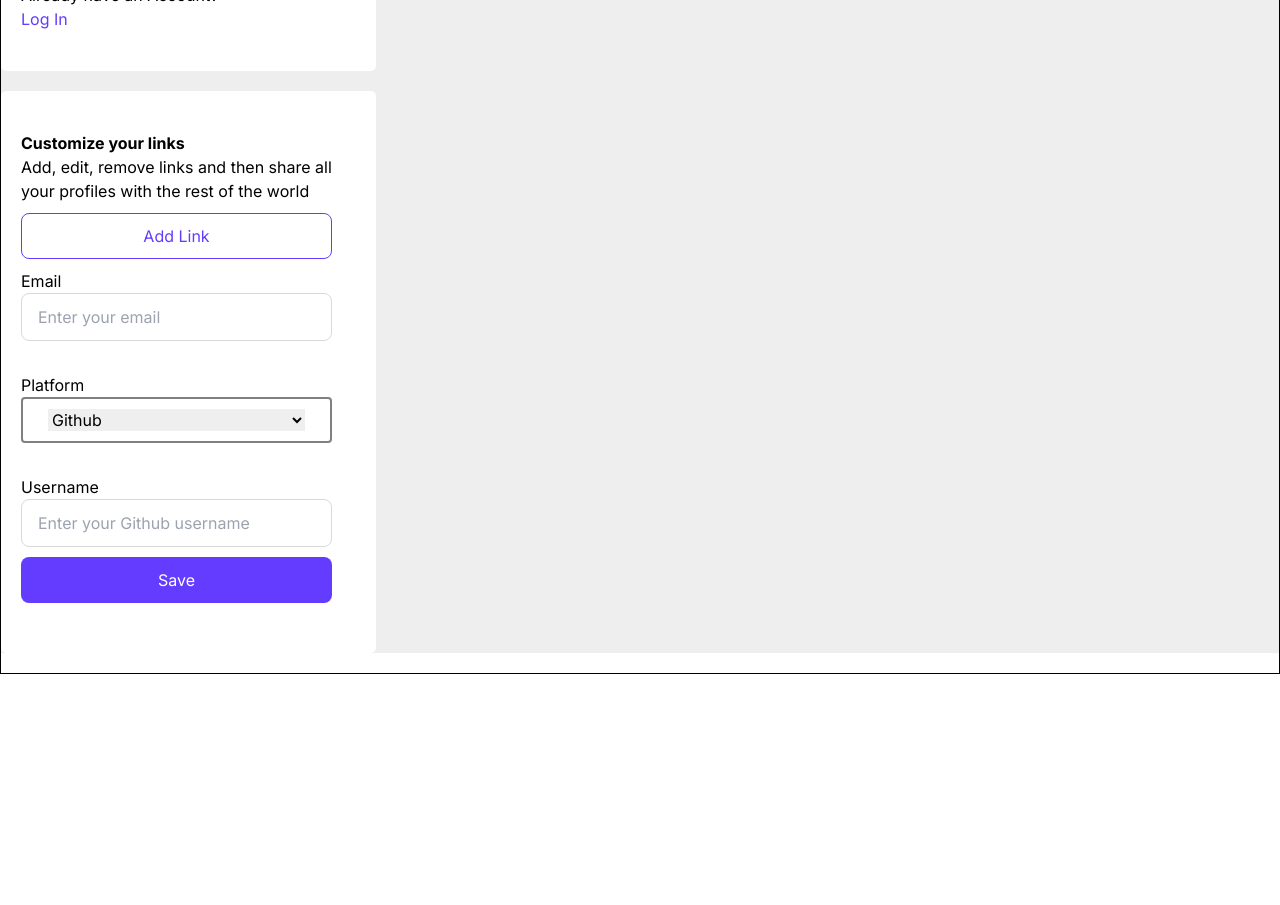
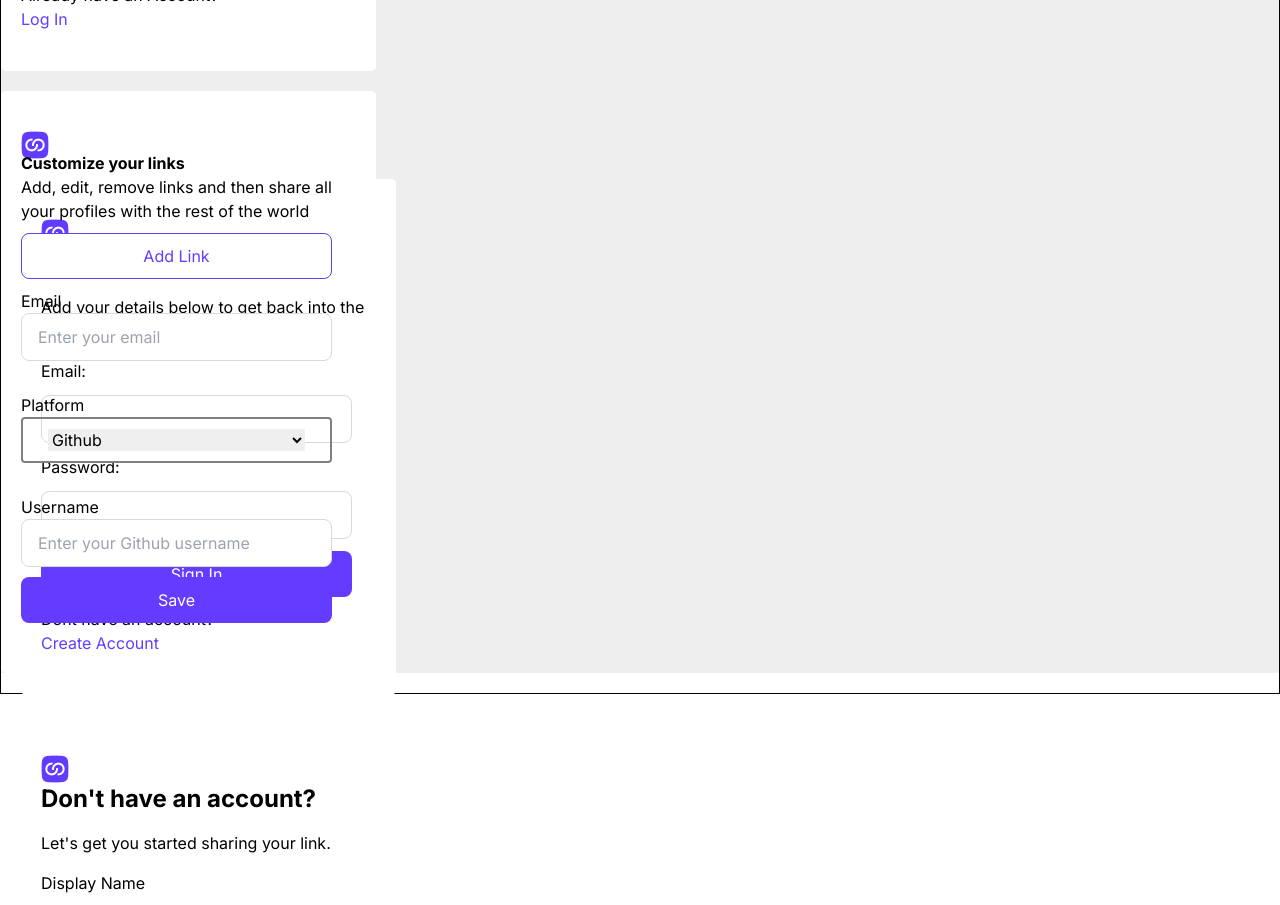
Before and after one commit to maetheartist/fullstack-app, a Next.js app: page / in a window 1280 px wide. Shown: the part 1200-2105 px from the top of the page. Before the commit the page ends 1874 px from the top, so only its background shows below. Built offline with nearby package versions, Linux system fonts and the light colour scheme.

Commit message:
fix routes.

```diff
--- /dev/null
+++ b/src/app/auth/page.tsx
@@ -0,0 +1,12 @@
+import React from 'react'
+import Authentication from '../component/auth/Authentication'
+
+
+
+export default function page() {
+  return (
+    <div>
+        <Authentication/>
+    </div>
+  )
+}
--- /dev/null
+++ b/src/app/component/auth/Authentication.tsx
@@ -0,0 +1,14 @@
+import React from 'react'
+import SignIn from '../sign-in/SignIn'
+import SignUp from '../sign-up/SignUp'
+
+
+
+export default function Authentication() {
+  return (
+    <div>
+        <SignIn/>
+        <SignUp/>
+    </div>
+  )
+}
--- a/src/app/component/link-page/LinkPage.tsx
+++ b/src/app/component/link-page/LinkPage.tsx
@@ -6,6 +6,7 @@ import { createUserWithEmailAndPassword, getAuth } from "firebase/auth";
 import FormInput from "../user-input/FormInput";
 import Header from "../header/Header";
 import Button from "../button/Button";
+import Navbar from "../navbar/Navbar";
 interface FormFields {
   email: string;
   platform: string;
@@ -92,6 +93,7 @@ export default function LinkPage() {
   };
   return (
     <div className="card">
+      <Navbar/>
       <Header>
         <strong>Customize your links</strong>
         <p>
--- a/src/app/component/navbar/Navbar.tsx
+++ b/src/app/component/navbar/Navbar.tsx
@@ -6,11 +6,18 @@ import logo from "../../../images/VectorLogo.png";
 import link from "../../../images/Vector.png";
 import avi from "../../../images/Vectoravi.png";
 import publish from "../../../images/Vectoreye.png";
+import Authentication from "../auth/Authentication";
+
 
 const Navbar: React.FC = () => {
   return (
     <nav className="flex justify-evenly w-full  h-5">
-      <Link href="/"> <Image src={logo} alt="Logo" className="w-auto h-auto"/></Link>
+      <div>
+      <Link href="/">
+      <Image src={logo} alt="Logo" className="w-auto h-auto"/>
+      </Link>
+      <Authentication/>
+      </div>
       <Link href="/createlink"><Image src={link} alt="link" className="w-auto h-auto"/></Link>
       <Link href="/createprofile"><Image src={avi} alt="avi" className="w-auto h-auto" /></Link>
      <Link href="/profile"> <Image src={publish} alt="publish" className="w-auto h-auto"/></Link>
--- a/src/app/component/profile-page/CreateProfile.tsx
+++ b/src/app/component/profile-page/CreateProfile.tsx
@@ -8,6 +8,7 @@ import { ref, uploadBytes, getDownloadURL } from 'firebase/storage';
 import { db, storage} from "../../../utils/firebase/firebase";
 import Button from '../button/Button';
 import icon from "../../../images/imgIcon.png"
+import Navbar from "../navbar/Navbar"
 
 
 export default function CreateProfile() {
@@ -56,6 +57,7 @@ export default function CreateProfile() {
   };
   return (
     <div className='card'>
+      <Navbar/>
         <Header>
             <strong>Profile Details</strong>
             <p>Add your details to create a personal touch to your profile</p>
```
